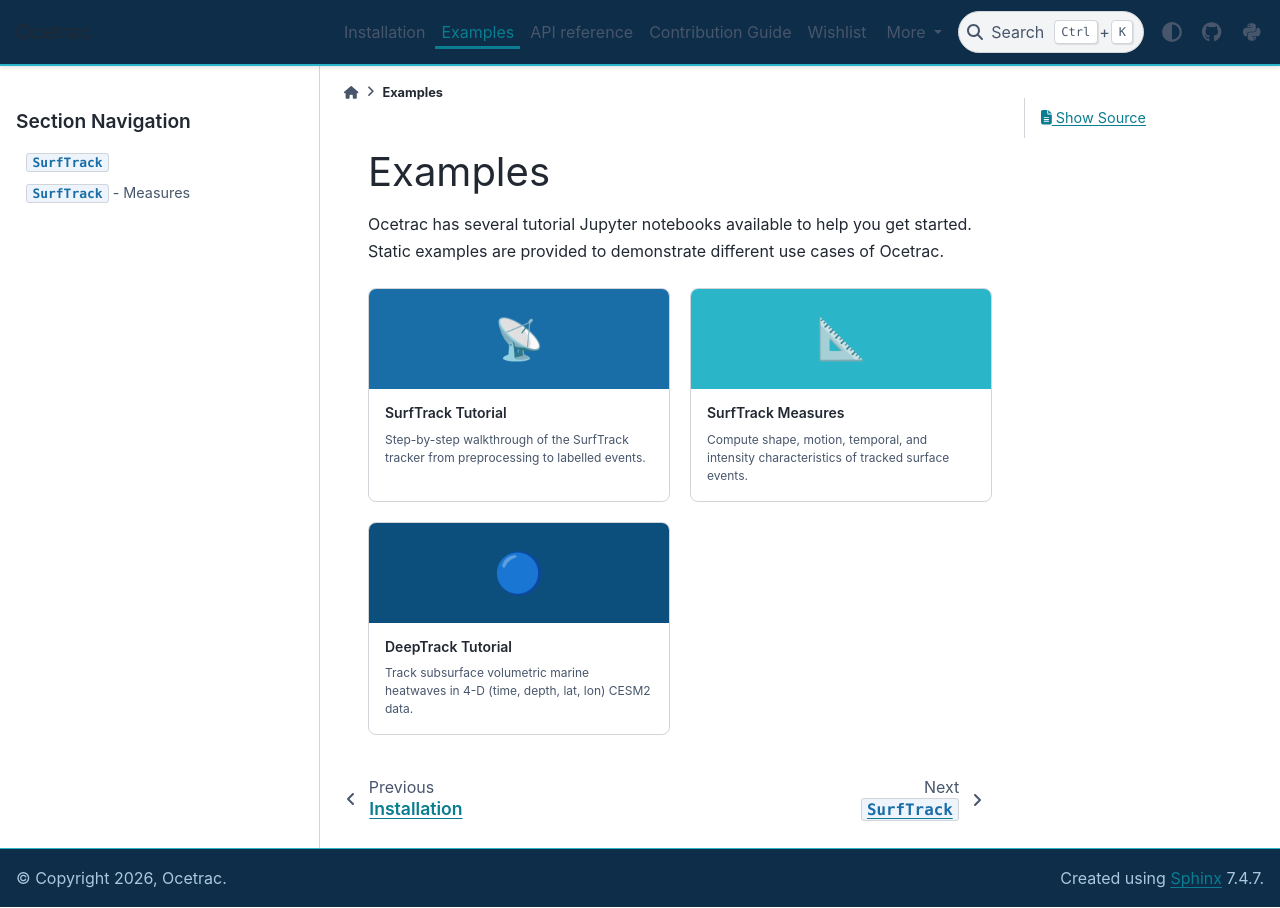
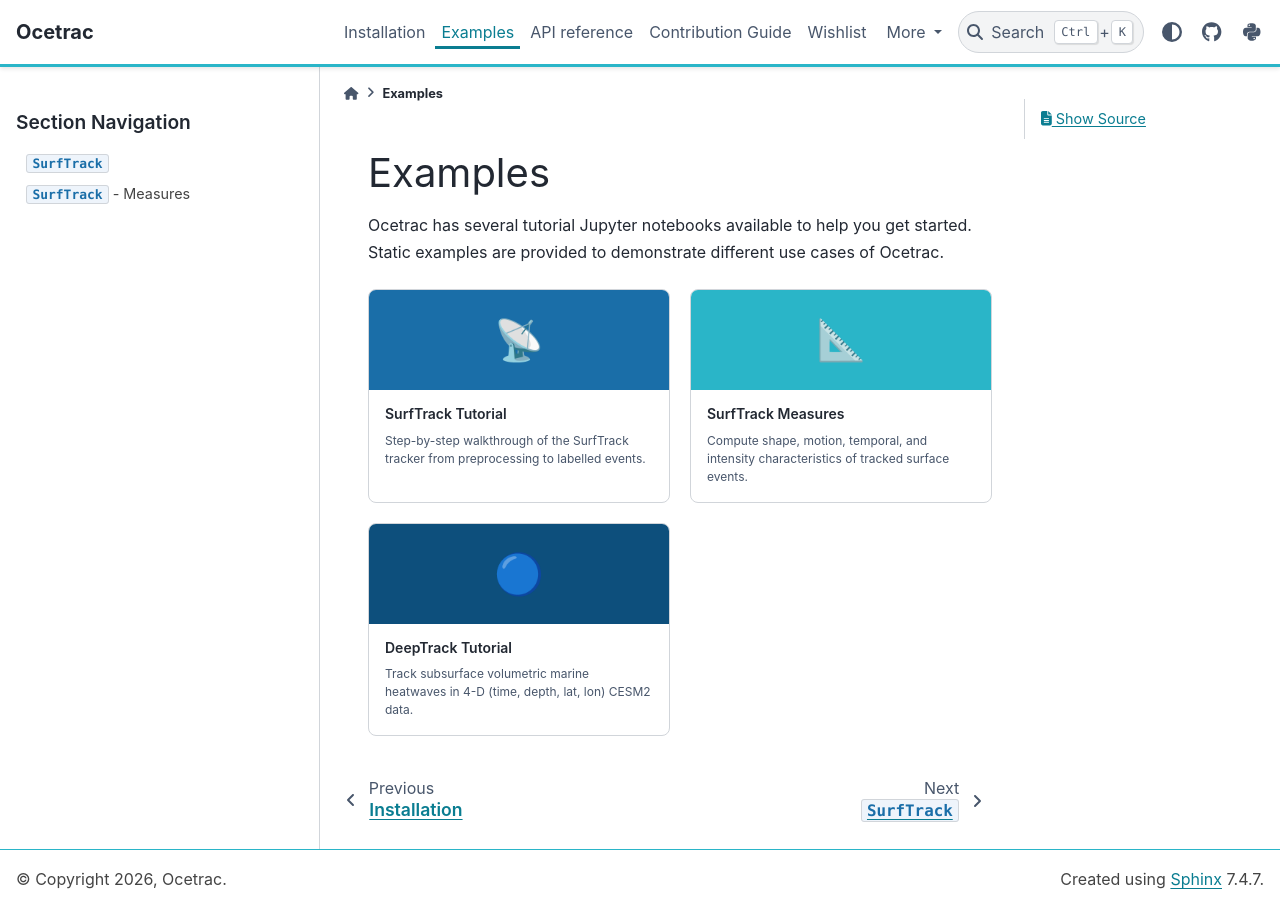
Before and after one commit to ocetrac/ocetrac, a Sphinx documentation site: the page built from docs/examples.rst, in a window 1280 px wide. Built offline with Sphinx 7.4.7 and the PyData theme 0.15.4, drawn with Linux system fonts in a browser that asks for light colours; pages that are not in the unit, such as notebooks, are missing from menus; the version number could not be read and is left out.

Commit message:
gifs and css

```diff
--- a/docs/_static/custom.css
+++ b/docs/_static/custom.css
@@ -5,8 +5,8 @@
 }
 
 .bd-header {
-    background-color: #0d2d48 !important;
-    border-bottom: 2px solid #2ab5c8;
+    /* background-color: #e6f3fe !important; */
+    border-bottom: 3px solid #2ab5c8;
 }
 
 .bd-sidebar .current > a {
@@ -41,9 +41,14 @@ code.literal {
 
 /* footer */
 .bd-footer {
-    background-color: #0d2d48;
-    color: #aac8e0;
+    background-color: #ffffff;
+    color: #444444;
     border-top: 1px solid #2ab5c8;
+}
+
+/* force the header brand text to be plain Ocetrac and bold */
+a.navbar-brand, .navbar-brand {
+    font-weight: 700 !important;
 }
 
 /* on-this-page heading */
@@ -64,3 +69,72 @@ code.literal {
     border-left: 4px solid #1a6ea8;
     background-color: #eef4fb;
 }
+
+/* ── sidebar nav ─────────────────────────────────────────── */
+.bd-sidenav a,
+#globaltoc a {
+    color: #444444 !important;
+    text-decoration: none !important;
+    font-weight: 400;
+}
+
+.bd-sidenav a:hover,
+#globaltoc a:hover {
+    color: #2ab5c8 !important;
+    text-decoration: none !important;
+    font-weight: 600;
+}
+
+.bd-sidenav .current > a,
+#globaltoc .current > a {
+    color: #444444 !important;
+    text-decoration: underline !important;
+    font-weight: 400;
+}
+
+/* section navigation heading */
+.bd-sidebar h3 {
+    font-size: 0.85rem;
+    font-weight: 600;
+    color: #444;
+    text-transform: uppercase;
+    letter-spacing: 0.05em;
+    margin-bottom: 0.5rem;
+}
+
+/* hide section nav on the home page */
+.homepage .bd-sidebar-primary {
+    display: none;
+}
+
+.sidebar-nav-heading {
+    font-size: 0.75rem !important;
+    font-weight: 600;
+    color: #444;
+    text-transform: uppercase;
+    letter-spacing: 0.05em;
+    margin-bottom: 0.5rem;
+}
+
+/* hide sidebar on index page only */
+body[data-page="index"] .bd-sidebar-primary {
+    display: none;
+}
+
+/* ── code blocks — dark mode ─────────────────────────────── */
+[data-theme="dark"] div.highlight {
+    background-color: #1a2332 !important;
+    border-left: 3px solid #2ab5c8;
+    border-radius: 0 4px 4px 0;
+}
+
+[data-theme="dark"] div.highlight pre {
+    background-color: #1a2332 !important;
+    color: #e0e0e0 !important;
+}
+
+/* inline code */
+[data-theme="dark"] code.literal {
+    background-color: #1a3550 !important;
+    color: #2ab5c8 !important;
+}
```
Also changed, not shown: docs/_static/feature38.gif (added), 1 other file.
